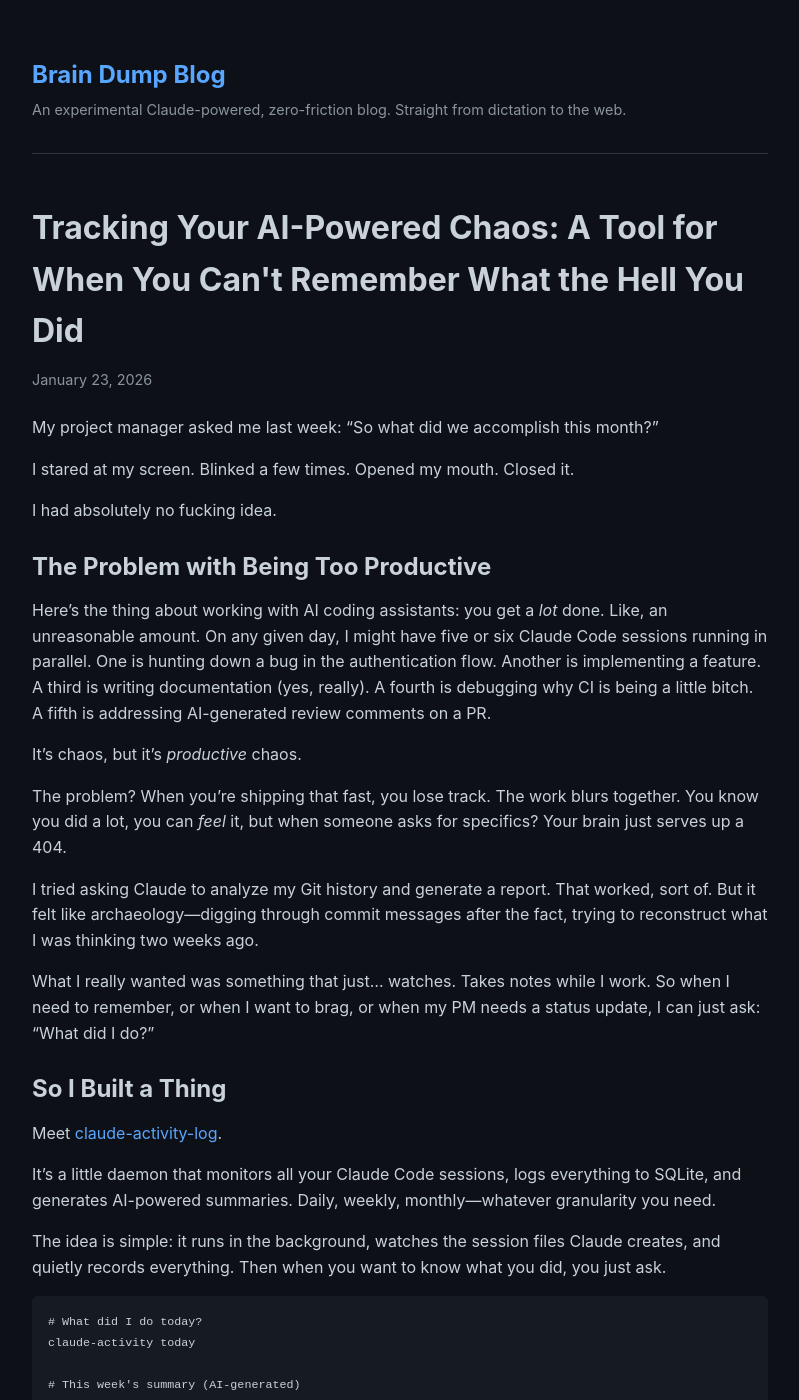
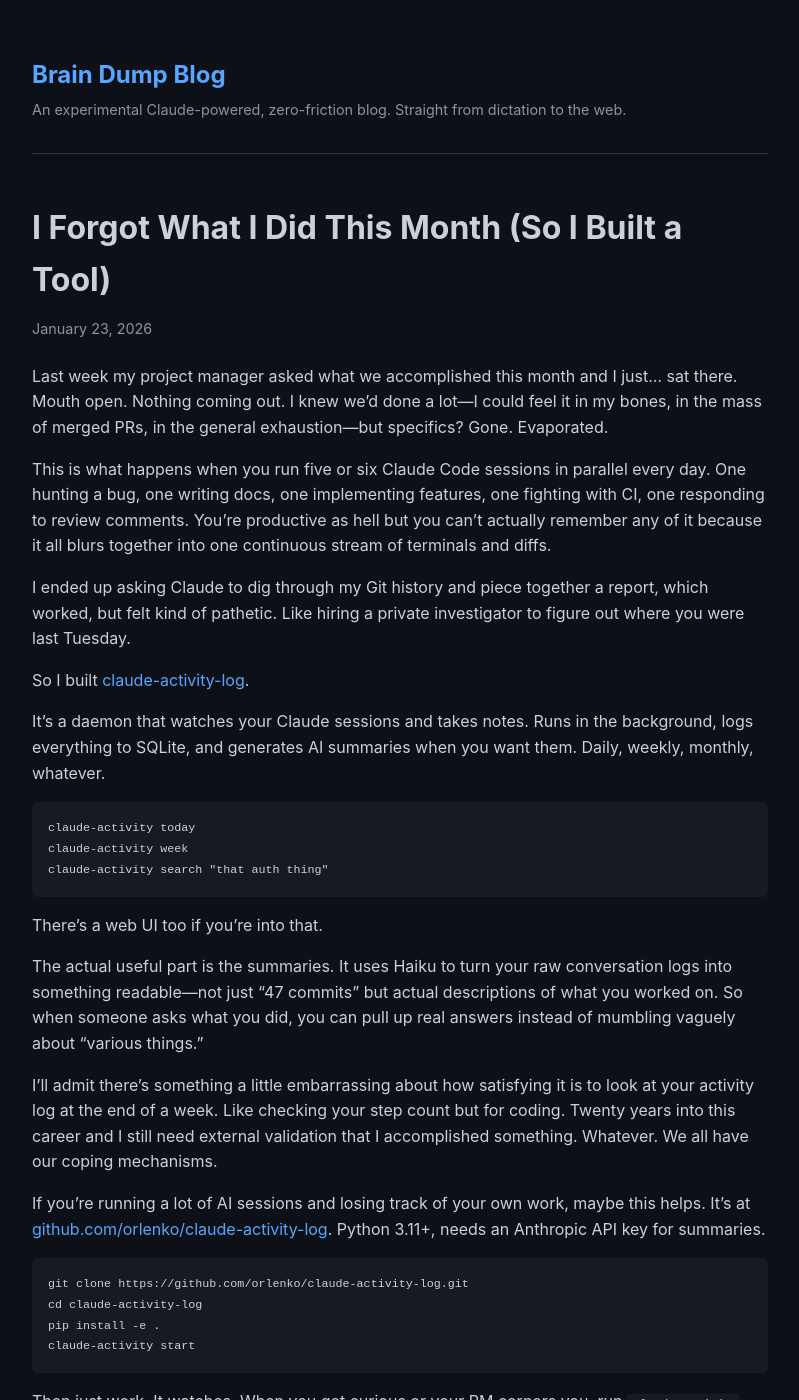
Before and after one commit to orlenko/blog, a Jekyll site: the page built from _posts/2026-01-23-tracking-your-ai-powered-chaos.md, in a window 1280 px wide and 1400 px high. Shown: the whole window, without its empty margins (240-1039 px from the left). Built offline with Jekyll 4.4.1, drawn with Linux system fonts in a browser that asks for light colours; some of the changed text lies outside the part shown.

Commit message:
Rewrite activity-log post to sound less like a robot
Removed the cringe "Problem? Answer." pattern and other
AI-isms. Now reads more like a tired person sharing a tool
they built, less like marketing copy.

Co-Authored-By: Claude Opus 4.5 <noreply@anthropic.com>

````diff
--- a/_posts/2026-01-23-tracking-your-ai-powered-chaos.md
+++ b/_posts/2026-01-23-tracking-your-ai-powered-chaos.md
@@ -1,95 +1,37 @@
 ---
-title: "Tracking Your AI-Powered Chaos: A Tool for When You Can't Remember What the Hell You Did"
+title: "I Forgot What I Did This Month (So I Built a Tool)"
 date: 2026-01-23
 ---
 
-My project manager asked me last week: "So what did we accomplish this month?"
+Last week my project manager asked what we accomplished this month and I just... sat there. Mouth open. Nothing coming out. I knew we'd done a lot—I could feel it in my bones, in the mass of merged PRs, in the general exhaustion—but specifics? Gone. Evaporated.
 
-I stared at my screen. Blinked a few times. Opened my mouth. Closed it.
+This is what happens when you run five or six Claude Code sessions in parallel every day. One hunting a bug, one writing docs, one implementing features, one fighting with CI, one responding to review comments. You're productive as hell but you can't actually remember any of it because it all blurs together into one continuous stream of terminals and diffs.
 
-I had absolutely no fucking idea.
+I ended up asking Claude to dig through my Git history and piece together a report, which worked, but felt kind of pathetic. Like hiring a private investigator to figure out where you were last Tuesday.
 
-## The Problem with Being Too Productive
+So I built [claude-activity-log](https://github.com/orlenko/claude-activity-log).
 
-Here's the thing about working with AI coding assistants: you get a *lot* done. Like, an unreasonable amount. On any given day, I might have five or six Claude Code sessions running in parallel. One is hunting down a bug in the authentication flow. Another is implementing a feature. A third is writing documentation (yes, really). A fourth is debugging why CI is being a little bitch. A fifth is addressing AI-generated review comments on a PR.
-
-It's chaos, but it's *productive* chaos.
-
-The problem? When you're shipping that fast, you lose track. The work blurs together. You know you did a lot, you can *feel* it, but when someone asks for specifics? Your brain just serves up a 404.
-
-I tried asking Claude to analyze my Git history and generate a report. That worked, sort of. But it felt like archaeology—digging through commit messages after the fact, trying to reconstruct what I was thinking two weeks ago.
-
-What I really wanted was something that just... watches. Takes notes while I work. So when I need to remember, or when I want to brag, or when my PM needs a status update, I can just ask: "What did I do?"
-
-## So I Built a Thing
-
-Meet [claude-activity-log](https://github.com/orlenko/claude-activity-log).
-
-It's a little daemon that monitors all your Claude Code sessions, logs everything to SQLite, and generates AI-powered summaries. Daily, weekly, monthly—whatever granularity you need.
-
-The idea is simple: it runs in the background, watches the session files Claude creates, and quietly records everything. Then when you want to know what you did, you just ask.
+It's a daemon that watches your Claude sessions and takes notes. Runs in the background, logs everything to SQLite, and generates AI summaries when you want them. Daily, weekly, monthly, whatever.
 
 ```bash
-# What did I do today?
 claude-activity today
-
-# This week's summary (AI-generated)
 claude-activity week
-
-# Search for that thing you remember vaguely
-claude-activity search "authentication"
+claude-activity search "that auth thing"
 ```
 
-## The Features That Actually Matter
+There's a web UI too if you're into that.
 
-**Background monitoring** - Start it once, forget it exists. It watches `~/.claude/projects/` for new sessions and logs them automatically.
+The actual useful part is the summaries. It uses Haiku to turn your raw conversation logs into something readable—not just "47 commits" but actual descriptions of what you worked on. So when someone asks what you did, you can pull up real answers instead of mumbling vaguely about "various things."
 
-**SQLite storage** - Everything goes into a local database. Messages, timestamps, tokens used, git branches, projects. All queryable.
+I'll admit there's something a little embarrassing about how satisfying it is to look at your activity log at the end of a week. Like checking your step count but for coding. Twenty years into this career and I still need external validation that I accomplished something. Whatever. We all have our coping mechanisms.
 
-**AI summaries** - This is the good stuff. It uses Haiku (cheap and fast) to generate actual human-readable summaries of what you accomplished. Not just "made 47 commits" but actual descriptions of the work.
-
-**Web UI** - Because sometimes you want to browse your history in a browser like a civilized person. Search, filter by project, view full conversations.
-
-**CLI** - For those of us who live in the terminal. Rich formatted output, colored tables, the works.
-
-## The Slightly Narcissistic Part
-
-I'll be honest: there's something deeply satisfying about looking at your activity log at the end of a week.
-
-It's like a fitness tracker for coding. You can see the sessions pile up, watch the summaries grow, get that little dopamine hit from quantified productivity. "Holy shit, I actually did all that?"
-
-Is it narcissistic? Maybe. But after 20+ years of engineering, I've learned that feeling good about your work matters. Burnout is real. Sometimes you need to see the evidence that you're actually accomplishing things, especially when the work is invisible (debugging, refactoring, infrastructure).
-
-## How to Get It
+If you're running a lot of AI sessions and losing track of your own work, maybe this helps. It's at [github.com/orlenko/claude-activity-log](https://github.com/orlenko/claude-activity-log). Python 3.11+, needs an Anthropic API key for summaries.
 
 ```bash
 git clone https://github.com/orlenko/claude-activity-log.git
 cd claude-activity-log
 pip install -e .
-```
-
-You'll need Python 3.11+ and an Anthropic API key for the AI summaries. Set `ANTHROPIC_API_KEY` in your environment and you're good to go.
-
-Start the daemon:
-
-```bash
 claude-activity start
 ```
 
-Then just... work. It'll watch. When you're curious:
-
-```bash
-claude-activity today --detailed
-```
-
-## Who This Is For
-
-If you're running multiple Claude sessions, if you're using AI assistants heavily in your workflow, if your PM keeps asking "what did you work on this sprint?"—this might be useful.
-
-Or maybe you just want to feel good about how much you're getting done. That's valid too.
-
-The tool is MIT licensed, PRs are welcome, and if you find it useful, that makes me happy. If you don't, well, at least I can look at my own activity log and feel productive.
-
----
-
-*This post was dictated while I should have been sleeping. The irony of blogging about productivity tracking instead of being productive is not lost on me.*
+Then just work. It watches. When you get curious or your PM corners you, run `claude-activity week` and pretend you had your shit together the whole time.
````
